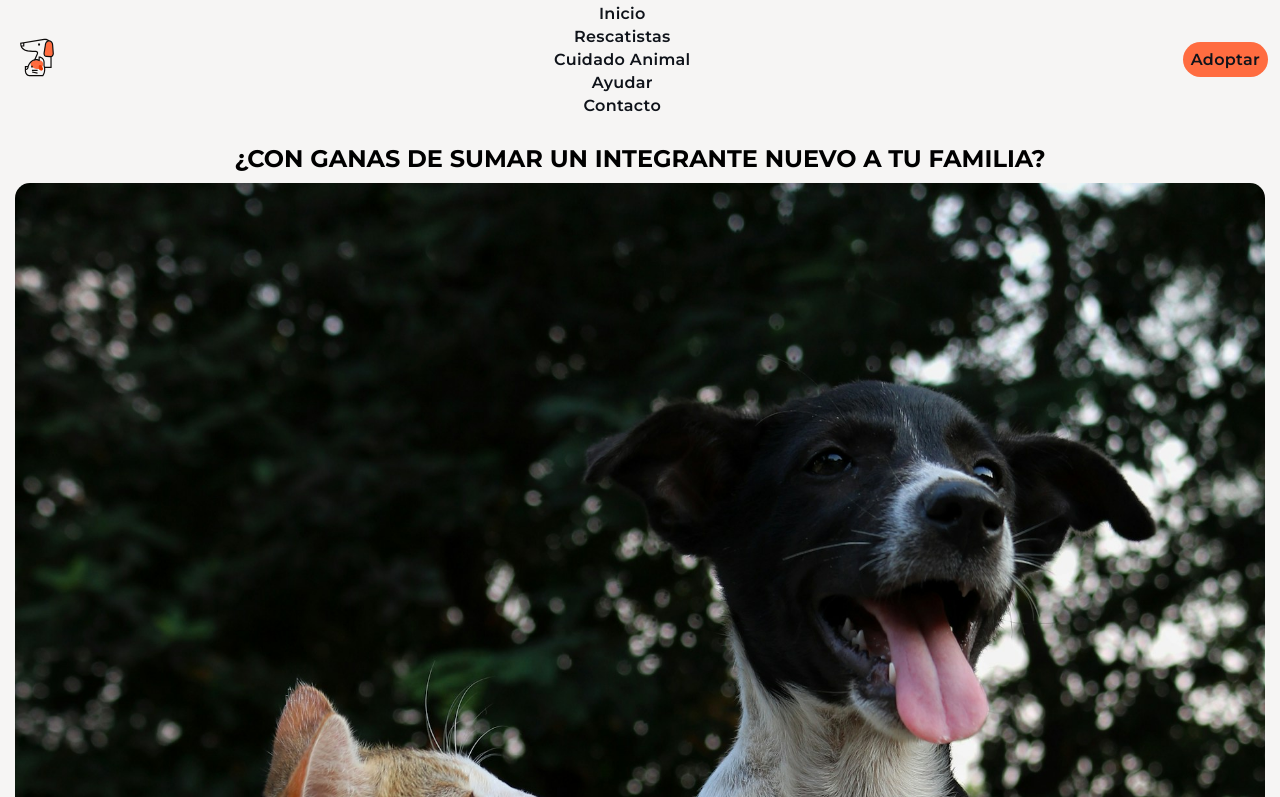
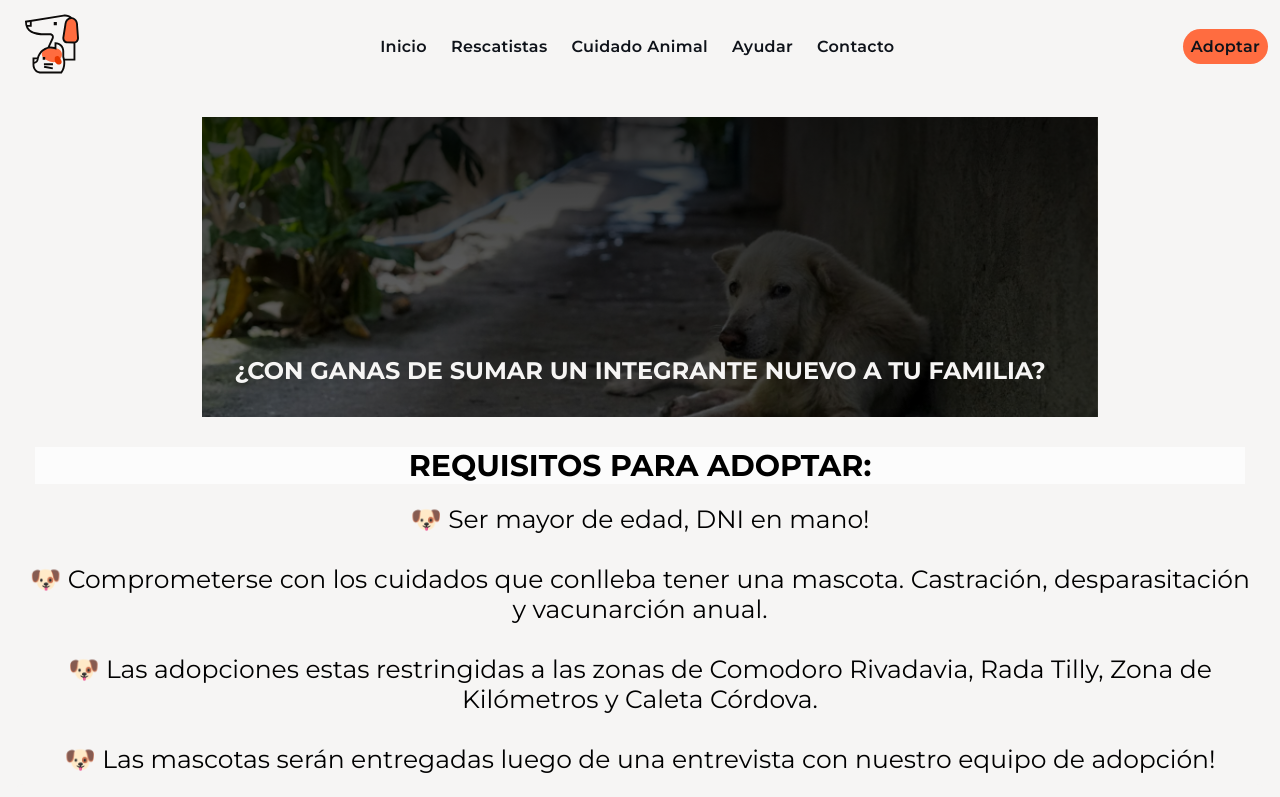
Before and after one commit to melanieclar/Desarrollo-Comodoro, a plain HTML site: page pages/adoptar.html in a window 1280 px wide. Shown: the top 797 px of the page. Drawn offline with Linux system fonts and the light colour scheme.

Commit message:
revision final

```diff
--- a/CSS/adoptar_styles.css
+++ b/CSS/adoptar_styles.css
@@ -89,23 +89,25 @@ main {
     text-align: center;
     margin: 10px 10px;
 }
-.ilustration{
-    width: 75%;
-    max-width: 1000px;
-    min-width: 320px;
-    margin: auto;
-}
-img{
+.title{
     width: 100%;
-    border-radius: 15px;
+    height: 300px;
+    color: white;
+    background-image: linear-gradient(180deg, rgba(0, 0, 0, 0.8), rgba(0, 0, 0, 0.5)), url(../images/perro_exterior_1.jpg);
+    background-size: cover;
+    background-position: center;
+    padding: 32px;
+    display: flex;
+    align-items: flex-end;
+    color: #F6F5F4;
 }
 h2{
-    background-color: #EAEAE9;
+    background-color: #ffffffb7;
     text-align: center;
     margin: 10px 10px;
 }
 .requirements{
-    background-color: #EAEAE9;
+    background-color: #F6F5F4;
     display: flex;
     flex-direction: column;
     flex-wrap: wrap;
@@ -117,14 +119,14 @@ h2{
 .tips{
     padding: 16px;
     border-radius: 8px;
-    background: #EAEAE9;
+    background: #F6F5F4;
     display: flex;
     flex-direction: column;
     justify-items: center;
     align-items: center;
     gap: 8px;
 }
-h3{
+h2{
     margin: 20px;
 }
 .ilustration2{
@@ -217,3 +219,51 @@ footer .logo {
     margin-top: 16px;
     text-align: center;
 }
+
+@media (min-width: 768px) {
+
+
+    nav ul {
+        display: flex;
+        flex-direction: row;
+        justify-content: space-between;
+        gap: 24px;
+    }
+
+    nav .logo {
+        width: 80px;
+    }
+
+    .adoption h2{
+        font-size: 30px;
+
+    }
+    .adoption p{
+        font-size: 25px;
+    }
+    .requirements{
+        font-size: 20px;
+        text-align: center;
+    }
+    .article{
+        display: flex;
+        flex-direction: row;
+        text-align: center;
+        font-size: 25px ;
+    }
+    .ilustration2 img {
+        width: 30%;
+        float: left;
+    }
+
+    .footer-content {
+        display: flex;
+        flex-direction: row;
+        gap: 16px;
+    }
+
+    .footer-column {
+        text-align: left;
+}
+
+}
--- a/pages/adoptar.html
+++ b/pages/adoptar.html
@@ -48,29 +48,26 @@
             <div class="title">
                 <h1>¿CON GANAS DE SUMAR UN INTEGRANTE NUEVO A TU FAMILIA?</h1>
             </div>
-            <div class="ilustation">
-                <img src="../images/adoptar.jpg" alt="imagen de mascotas ilustrativas">
-            </div>
         </section>
 
-        <section class:adoption>
+        <section class="adoption">
             <div>
             <h2>REQUISITOS PARA ADOPTAR:</h2>
             </div>
             <div class="requirements">
-                   <p>Ser mayor de edad, DNI en mano!</p>
+                   <p> 🐶 Ser mayor de edad, DNI en mano!</p>
 
-                   <p>Comprometerse con los cuidados
+                   <p> 🐶 Comprometerse con los cuidados
                     que conlleba tener una mascota.
                    Castración, desparasitación y
                    vacunarción anual.</p>
 
-                   <p>Las adopciones estas restringidas
+                   <p> 🐶 Las adopciones estas restringidas
                     a las zonas de Comodoro Rivadavia,
                     Rada Tilly, Zona de Kilómetros y
                     Caleta Córdova.</p>
 
-                    <p>Las mascotas serán entregadas luego
+                    <p> 🐶 Las mascotas serán entregadas luego
                         de una entrevista con nuestro equipo
                         de adopción!</p>
             </div>
@@ -82,7 +79,7 @@
             </div>
             <div class="article">
                 <article>
-                    <h3>ANTES DE ADOPTAR:</h3>
+                    <h2>ANTES DE ADOPTAR:</h2>
                     <h4>Adoptá con conciencia y corazón</h4>
 
                     <p> Cuando pensamos en adoptar, hay que tener en cuenta diversos
@@ -126,7 +123,7 @@
             </div>
             <div class="card">
                 <div class="card-contend">
-                    <img src="../images/perroadulto.jpg" alt="perro adulto">
+                    <img src="../images/perroadultodeverdad.jpg" alt="perro adulto">
                     <h2>MASCOTAS ADULTAS</h2>
                     <h3>DE 5-9 AÑOS DE EDAD</h3>
                     <p>Se adaptan fácilmente a nuevos hogares y rutinas,
```
Also changed, not shown: images/perroadultodeverdad.jpg (added).
